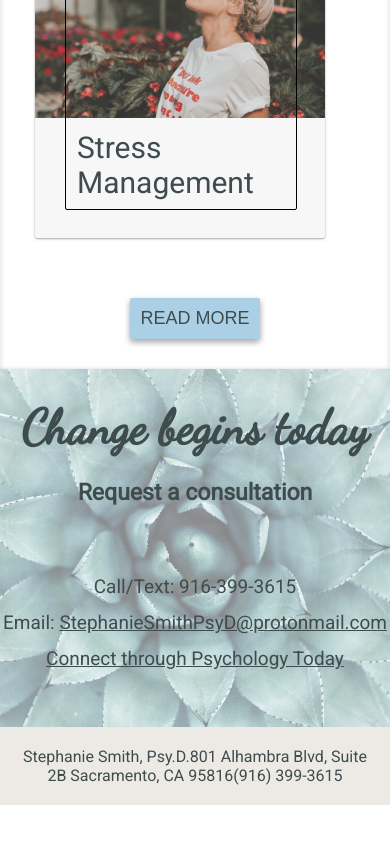
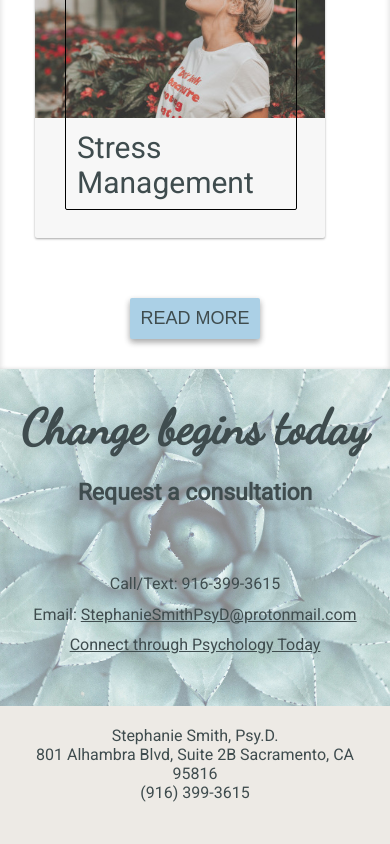
Before and after one commit to ssmith25112/ssmith25112.github.io, a React app: page / in a window 390 px wide. Shown: the part 3547-4391 px from the top of the page. Before the commit the page ends 4352 px from the top, so only its background shows below. Built offline with nearby package versions, Linux system fonts and the light colour scheme.

Commit message:
psych today badge

```diff
--- a/css/style.css
+++ b/css/style.css
@@ -25,6 +25,7 @@ body {
   z-index: -1;
   width: 100%;
   height: 100vh;
+  top: 0;
 }
 
 .hero {
@@ -110,6 +111,10 @@ blockquote footer {
   .profile {
     width: 100%;
     max-width: 100%;
+  }
+
+  .contact > p {
+    font-size: 16px !important;
   }
 }
 
@@ -481,9 +486,10 @@ textarea:focus~.highlight {
 .footer {
   display: flex;
   justify-content: center;
-  align-items: center;
+  align-items: flex-start;
   background-color: #EDEAE5;
   padding: 20px;
+  height: 60px;
 }
 
 #address:before {
@@ -500,6 +506,9 @@ textarea:focus~.highlight {
 
   .footer {
     flex-direction: column;
+    align-items: center;
+    height: 120px;
+    justify-content: flex-start;
     text-align: center;
   }
 
--- a/index.html
+++ b/index.html
@@ -15,6 +15,12 @@
 <body>
   <div id='root'></div>
   <script src="./dist/index.js"></script>
+  <!-- Professional verification provided by Psychology Today -->
+  <a href="https://www.psychologytoday.com/profile/473076" class="sx-verified-seal" style="position: absolute; left: calc(50% - 93px); bottom: 0;"></a>
+  <script type="text/javascript" src="https://member.psychologytoday.com/verified-seal.js" data-badge="14"
+    data-id="473076"
+    data-code="aHR0cHM6Ly93d3cucHN5Y2hvbG9neXRvZGF5LmNvbS9hcGkvdmVyaWZpZWQtc2VhbC9zZWFscy9bQkFER0VdL3Byb2ZpbGUvW1BST0ZJTEVfSURdP2NhbGxiYWNrPXN4Y2FsbGJhY2s="></script>
+  <!-- End Verification -->
 </body>
 
 </html>
--- a/src/App.jsx
+++ b/src/App.jsx
@@ -151,6 +151,7 @@ export class App extends React.Component {
           onNav={this.handleNav}
           openDrawer={this.toggleDrawer}
         />
+        <div>
           <Body
             page={page}
             closeDrawer={this.closeDrawer}
@@ -162,6 +163,7 @@ export class App extends React.Component {
           <Footer
             onNav={this.handleNav}
           />
+        </div>
       </div>
     );
   }
@@ -259,7 +261,7 @@ class Body extends React.Component {
     } = this.props;
 
     const bodyStyle = {
-      minHeight: `calc(100vh - 60px)`
+      // minHeight: `calc(100vh - 60px)`
     };
 
     const n = page.name;
@@ -408,7 +410,6 @@ const Footer = (props) => {
     <div
       className='footer'
     >
-      <div>
       <span>
         Stephanie Smith, Psy.D.
       </span>
@@ -418,11 +419,6 @@ const Footer = (props) => {
       <span>
         (916) 399-3615
       </span>
-      </div>
-      <div>
-        <a href="https://www.psychologytoday.com/profile/473076" class="sx-verified-seal"></a>
-        <script type="text/javascript" src="https://member.psychologytoday.com/verified-seal.js" data-badge="14" data-id="473076" data-code="aHR0cHM6Ly93d3cucHN5Y2hvbG9neXRvZGF5LmNvbS9hcGkvdmVyaWZpZWQtc2VhbC9zZWFscy9bQkFER0VdL3Byb2ZpbGUvW1BST0ZJTEVfSURdP2NhbGxiYWNrPXN4Y2FsbGJhY2s="></script>
-      </div>
     </div >
   );
 };
@@ -432,14 +428,6 @@ const Home = (props) => {
   const {
     onNav
   } = props;
-
-  // const [isLazy, setLazy] = React.useState(true);
-
-  // React.useEffect(() => {
-  //   if (isLazy) {
-  //     setLazy(false);
-  //   }
-  // });
 
   let lazy = '';
 
```
Also changed, not shown: 1 other file (tests, documents, lock files or other folders). Lines whose indentation alone changed are shown as unchanged.
